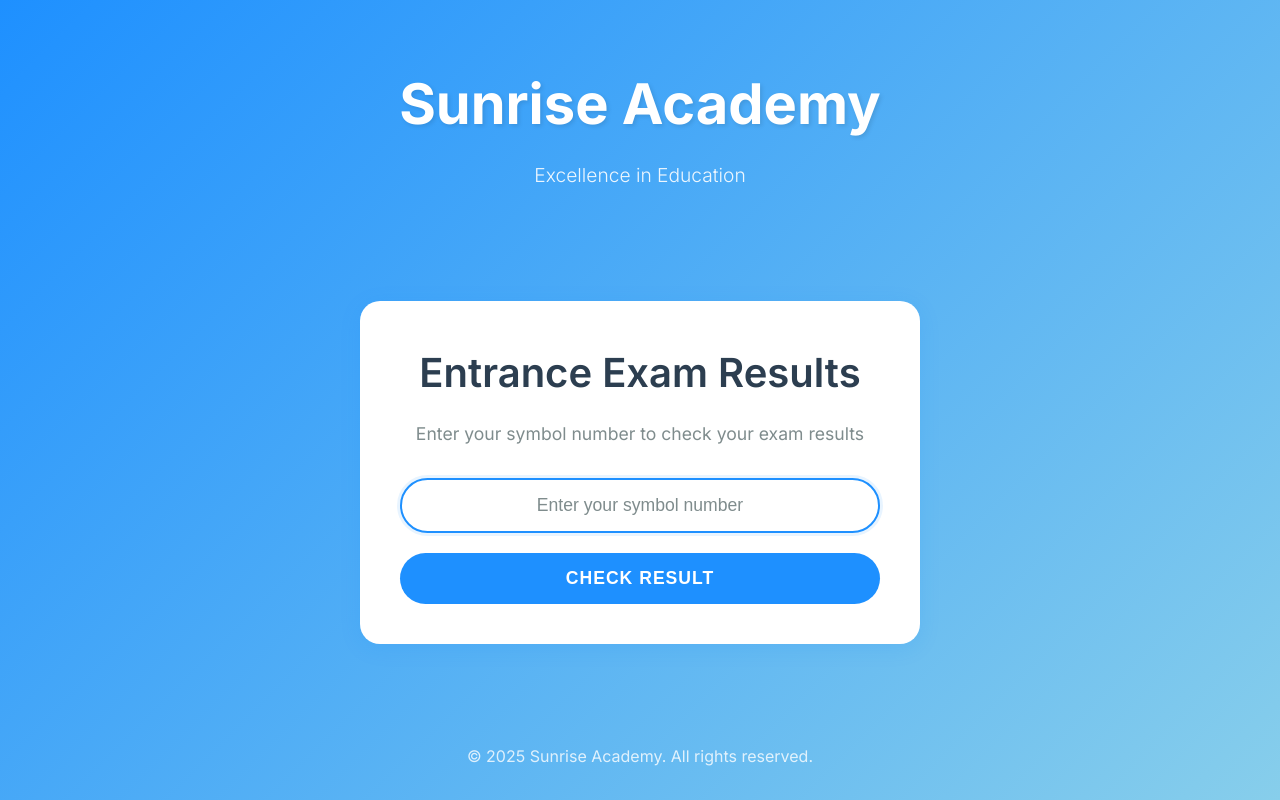
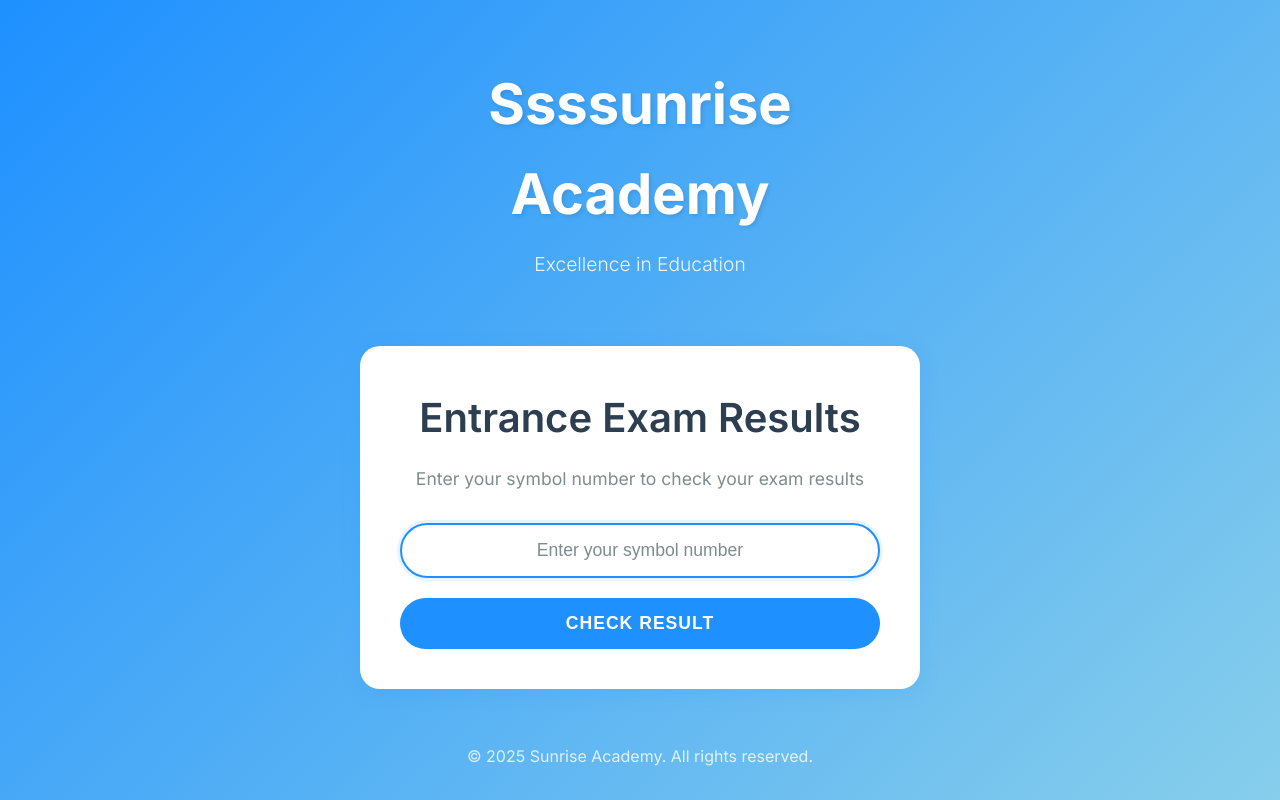
Before and after one commit to shirishpoudel07/SOS1, a plain HTML site: page index.html in a window 1280 px wide. Drawn offline with Linux system fonts and the light colour scheme.

Commit message:
Update index.html

```diff
--- a/index.html
+++ b/index.html
@@ -1,5 +1,6 @@
 <!doctype html>
 <html lang="en">
+
   <head>
     <meta charset="UTF-8" />
     <link rel="icon" type="image/svg+xml" href="/vite.svg" />
@@ -13,7 +14,7 @@
   <body>
     <div class="container">
       <header class="header">
-        <h1 class="school-name">Sunrise Academy</h1>
+        <h1 class="school-name">Ssssunrise Academy</h1>
         <p class="tagline">Excellence in Education</p>
       </header>
 
```
